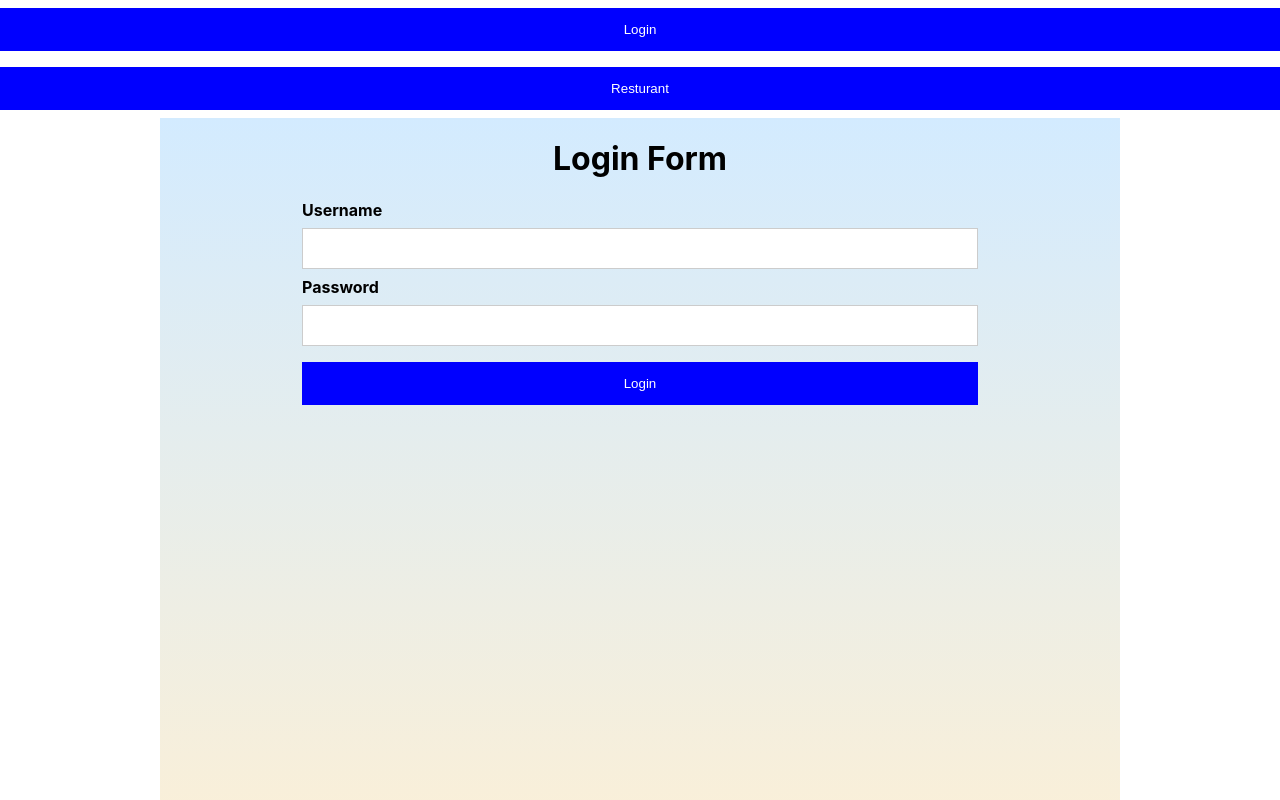
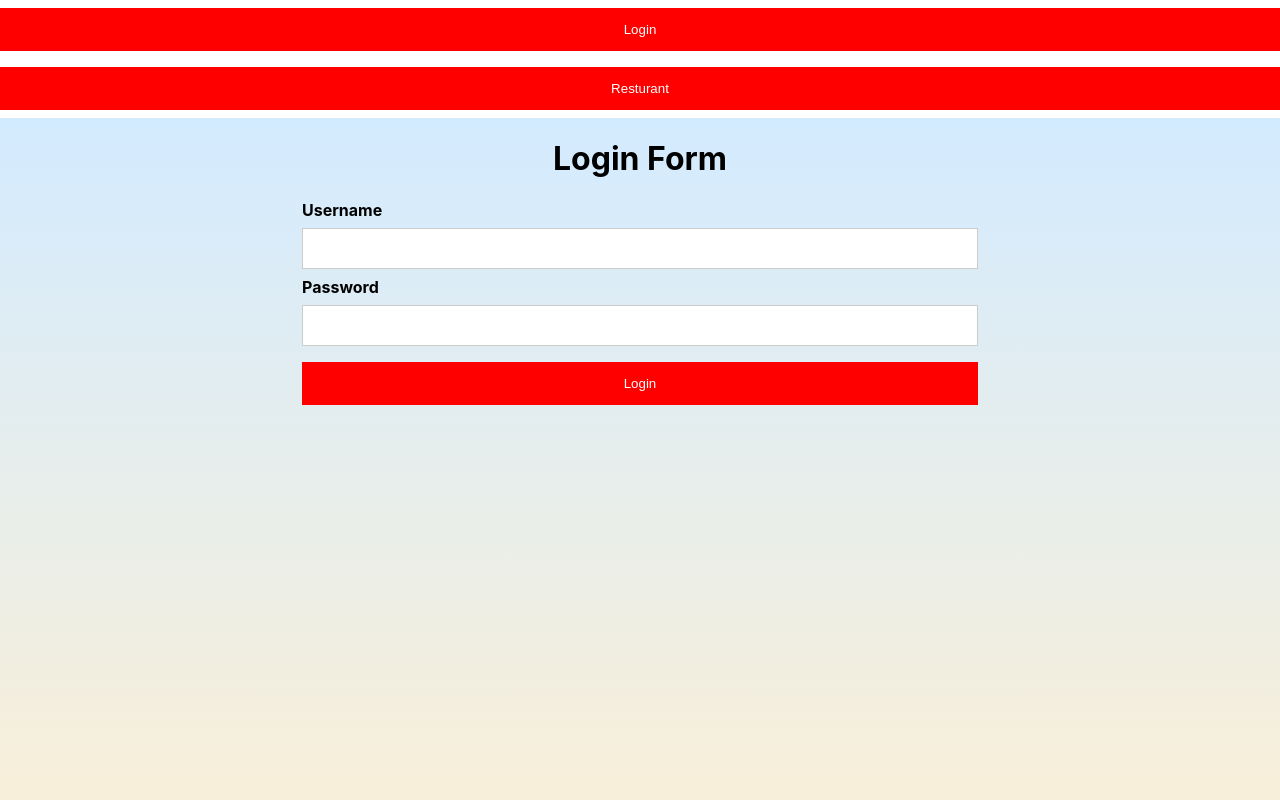
Before and after one commit to shashanknaik808/react_resturant_app, a React (Create React App) app in the folder frontend/: page /login in a window 1280 px wide. Shown: the top 800 px of the page. Built offline with nearby package versions, Linux system fonts and the light colour scheme.

Commit message:
Dealing with the CSS

```diff
--- a/frontend/src/component/login/Login.css
+++ b/frontend/src/component/login/Login.css
@@ -10,7 +10,7 @@ body {
     background: linear-gradient(#d3ebff, #fff0d3);
     background-position: center;
     background-repeat: no-repeat;
-    background-size: 120vh;
+    background-size: cover;
 
     display: flex;
     align-items: center;
@@ -33,7 +33,7 @@ input[type=password] {
 }
 
 button {
-    background-color: blue;
+    background-color: red;
     color: white;
     padding: 14px 20px;
     margin: 8px 0px;
```
